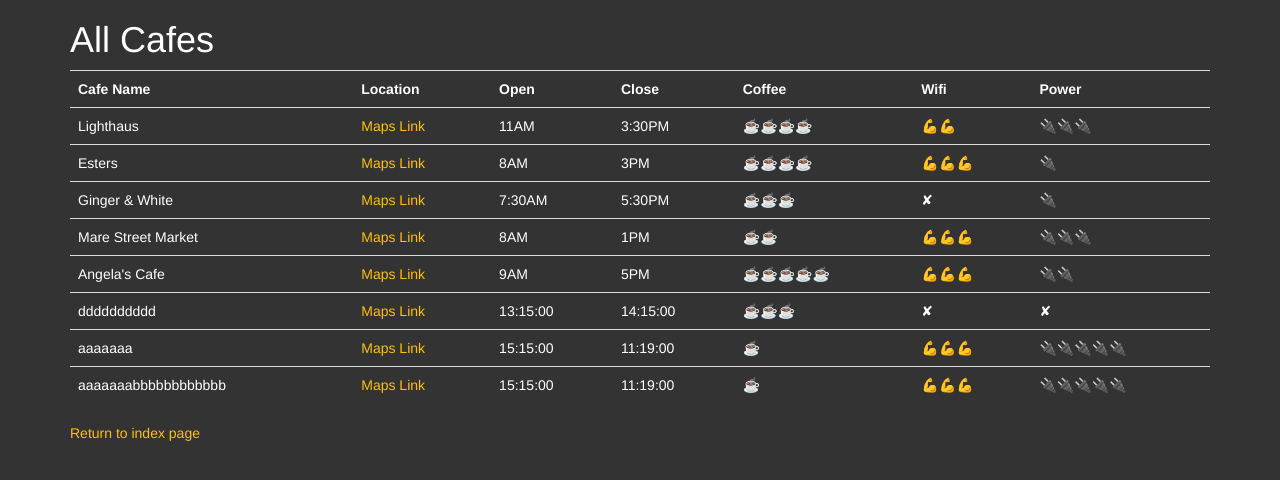
After one commit to orvil1026/100DaysOfCode, a Flask app: page /cafes in a window 1280 px wide. The commit adds this page. Shown: the top 480 px of the page. Run offline with Flask 2, Linux system fonts and the light colour scheme; some libraries are stand-ins or nearby versions.

Commit message:
Coffee Flask Application

```diff
--- /dev/null
+++ b/Flask/Starting+Files+-+coffee-and-wifi/cafe-data.csv
@@ -0,0 +1,9 @@
+Cafe Name,Location,Open,Close,Coffee,Wifi,Power
+Lighthaus,https://goo.gl/maps/2EvhB4oq4gyUXKXx9,11AM, 3:30PM,☕☕☕☕️,💪💪,🔌🔌🔌
+Esters,https://goo.gl/maps/13Tjc36HuPWLELaSA,8AM,3PM,☕☕☕☕,💪💪💪,🔌
+Ginger & White,https://goo.gl/maps/DqMx2g5LiAqv3pJQ9,7:30AM,5:30PM,☕☕☕,✘,🔌
+Mare Street Market,https://goo.gl/maps/ALR8iBiNN6tVfuAA8,8AM,1PM,☕☕,💪💪💪,🔌🔌🔌
+Angela's Cafe,https://www.fjlkjlksdjfsdf.com,9AM,5PM,☕☕☕☕☕,💪💪💪,🔌🔌
+dddddddddd,https://www.w3schools.com/python/python_file_write.asp,13:15:00,14:15:00,☕☕☕,✘,✘
+aaaaaaa,https://www.w3schools.com/python/python_file_write.asp,15:15:00,11:19:00,☕,💪💪💪,🔌🔌🔌🔌🔌
+aaaaaaabbbbbbbbbbbb,https://www.w3schools.com/python/python_file_write.asp,15:15:00,11:19:00,☕,💪💪💪,🔌🔌🔌🔌🔌
--- /dev/null
+++ b/Flask/Starting+Files+-+coffee-and-wifi/main.py
@@ -0,0 +1,74 @@
+from flask import Flask, render_template, redirect, url_for
+from flask_bootstrap import Bootstrap
+from flask_wtf import FlaskForm
+from wtforms import StringField, SubmitField, TimeField, SelectField
+from wtforms.validators import DataRequired, URL
+import csv
+
+app = Flask(__name__)
+app.config['SECRET_KEY'] = '8BYkEfBA6O6donzWlSihBXox7C0sKR6b'
+Bootstrap(app)
+
+
+class CafeForm(FlaskForm):
+    cafe = StringField('Cafe name', validators=[DataRequired()])
+    url = StringField("Location URL", validators=[DataRequired(), URL(message="Enter a Valid URL!")])
+    open_time = TimeField("Open Time", validators=[DataRequired()])
+    close_time = TimeField("Close Time", validators=[DataRequired()])
+    coffee_rating = SelectField("Coffee Rating", choices=["☕","☕☕","☕☕☕","☕☕☕☕","☕☕☕☕☕"], validators=[DataRequired()])
+    wifi_rating = SelectField("Wifi Rating", choices=["✘","💪","💪💪","💪💪💪","💪💪💪💪","💪💪💪💪💪"],validators=[DataRequired()])
+    power_outlet = SelectField("Power Outlet", choices=["✘","🔌","🔌🔌","🔌🔌🔌","🔌🔌🔌🔌","🔌🔌🔌🔌🔌"],validators=[DataRequired()])
+    submit = SubmitField('Submit')
+
+# Exercise:
+# add: Location URL, open time, closing time, coffee rating, wifi rating, power outlet rating fields
+# make coffee/wifi/power a select element with choice of 0 to 5.
+#e.g. You could use emojis ☕️/💪/✘/🔌
+# make all fields required except submit
+# use a validator to check that the URL field has a URL entered.
+# ---------------------------------------------------------------------------
+
+
+# all Flask routes below
+@app.route("/")
+def home():
+    return render_template("index.html")
+
+
+@app.route('/add',methods=["POST", "GET"])
+def add_cafe():
+    form = CafeForm()
+    if form.validate_on_submit():
+        print("True")
+        new_cafe = [form.cafe.data, form.url.data, form.open_time.data, form.close_time.data, form.coffee_rating.data, form.wifi_rating.data, form.power_outlet.data]
+
+        with open('cafe-data.csv',newline='', encoding='utf8', mode='a') as f_object:
+            writer_object = csv.writer(f_object)
+
+            # Pass the list as an argument into
+            # the writerow()
+            writer_object.writerow(new_cafe)
+
+            f_object.close()
+
+        return redirect(url_for('cafes'))
+
+    # Exercise:
+    # Make the form write a new row into cafe-data.csv
+    # with   if form.validate_on_submit()
+    return render_template('add.html', form=form)
+
+
+@app.route('/cafes')
+def cafes():
+    with open('cafe-data.csv', newline='', encoding='utf8') as csv_file:
+        csv_data = csv.reader(csv_file, delimiter=',')
+        list_of_rows = []
+        for row in csv_data:
+            list_of_rows.append(row)
+        print(list_of_rows)
+    return render_template('cafes.html', cafes=list_of_rows)
+
+
+if __name__ == '__main__':
+    app.run(debug=True)
--- /dev/null
+++ b/Flask/Starting+Files+-+coffee-and-wifi/static/css/styles.css
@@ -0,0 +1,25 @@
+/* This CSS file will need to be added to the styling of
+your web pages for the styles to be rendered. */
+
+body {
+background-color: #333;
+color: white;
+}
+
+a {
+    color: #ffc107;
+}
+
+.jumbotron {
+  display: flex;
+  align-items: center;
+  margin: 0;
+  height: 100vh;
+  color: white;
+  background-color: #333;
+}
+
+.space-above {
+    margin-top: 20px;
+    padding-top: 20px;
+}
--- /dev/null
+++ b/Flask/Starting+Files+-+coffee-and-wifi/templates/cafes.html
@@ -0,0 +1,63 @@
+{% extends 'bootstrap/base.html' %}
+
+{% block title %}Restaurants{% endblock %}
+
+{% block styles %}
+{{super()}}
+<link rel="stylesheet"
+      href="static/css/styles.css">
+{% endblock %}
+
+{% block content %}
+
+<div class="container">
+  <div class="row">
+    <div class="col-sm-12">
+
+      <h1>All Cafes</h1>
+
+	  <table class="table">
+
+
+          <tbody>
+
+
+          {% for cafe in cafes %}
+
+            {% if loop.index==1 %}
+                <tr>
+
+              <th>{{ cafe[0] }}</th>
+                    <th>{{ cafe[1] }}</th>
+              <th>{{ cafe[2] }}</th>
+              <th>{{ cafe[3] }}</th>
+              <th>{{ cafe[4] }}</th>
+              <th>{{ cafe[5] }}</th>
+              <th>{{ cafe[6] }}</th>
+            </tr>
+            {% else %}
+                <tr>
+
+              <td>{{ cafe[0] }}</td>
+                <td><a href="{{ cafe[1] }}" >Maps Link</a></td>
+              <td>{{ cafe[2] }}</td>
+              <td>{{ cafe[3] }}</td>
+              <td>{{ cafe[4] }}</td>
+              <td>{{ cafe[5] }}</td>
+              <td>{{ cafe[6] }}</td>
+            </tr>
+
+            {% endif %}
+
+
+          {% endfor %}
+          </tbody>
+  	  </table>
+
+      <p><a href="{{ url_for('home') }}">Return to index page</a></p>
+
+    </div>
+  </div>
+</div>
+
+{% endblock %}
--- a/Flask/Starting+Files+-+flask-secrets/main.py
+++ b/Flask/Starting+Files+-+flask-secrets/main.py
@@ -3,8 +3,11 @@ from flask_wtf import FlaskForm
 from wtforms import StringField, PasswordField, SubmitField, EmailField
 from wtforms.validators import DataRequired, Email, Length
 import email_validator
+from flask_bootstrap import Bootstrap
+
 
 app = Flask(__name__)
+Bootstrap(app)
 
 app.secret_key = "some secret string"
 
```
Also changed, not shown: Flask/Starting+Files+-+coffee-and-wifi/requirements.txt (added, +11 -0 lines), Flask/Starting+Files+-+coffee-and-wifi/templates/add.html (added, +27 -0 lines), Flask/Starting+Files+-+coffee-and-wifi/templates/index.html (added, +22 -0 lines), Flask/Starting+Files+-+flask-secrets/templates/base.html (added, +21 -0 lines), Flask/Starting+Files+-+flask-secrets/templates/denied.html (+10 -8 lines), Flask/Starting+Files+-+flask-secrets/templates/index.html (+7 -8 lines), Flask/Starting+Files+-+flask-secrets/templates/login.html (+7 -26 lines), Flask/Starting+Files+-+flask-secrets/templates/success.html (+8 -8 lines).
